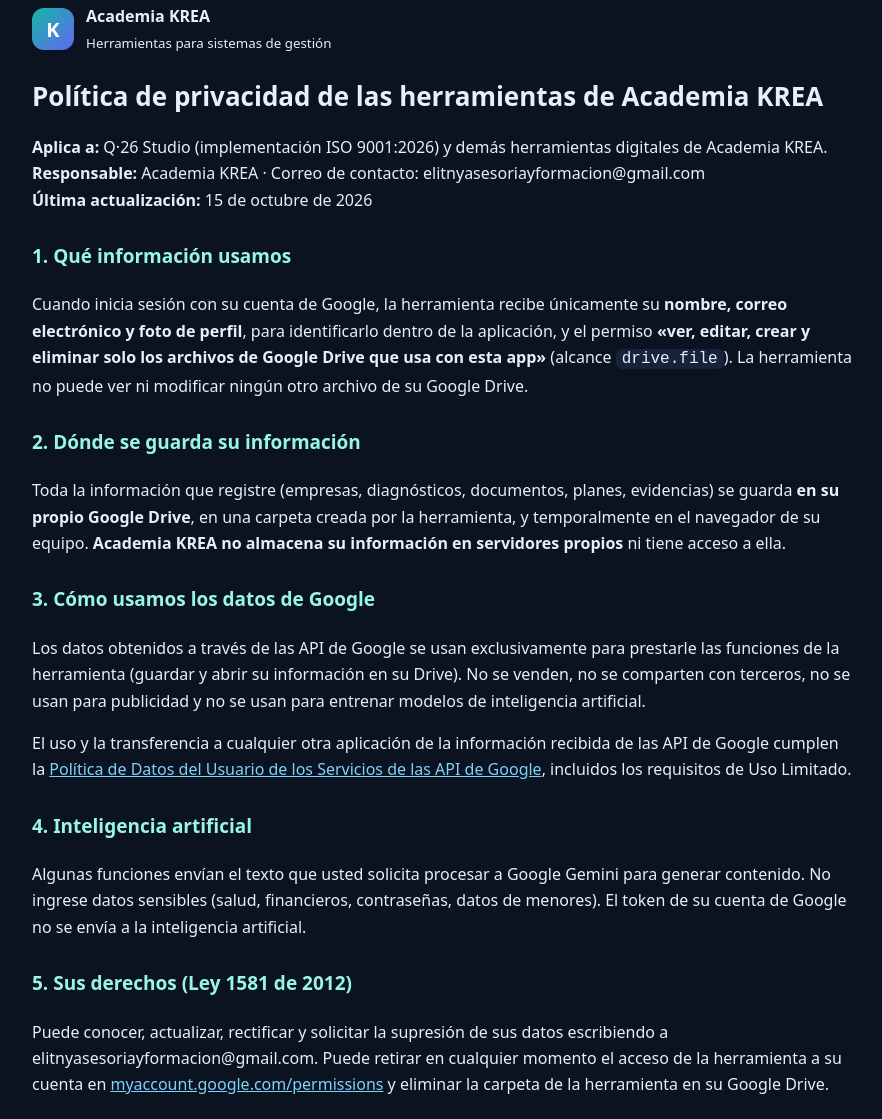
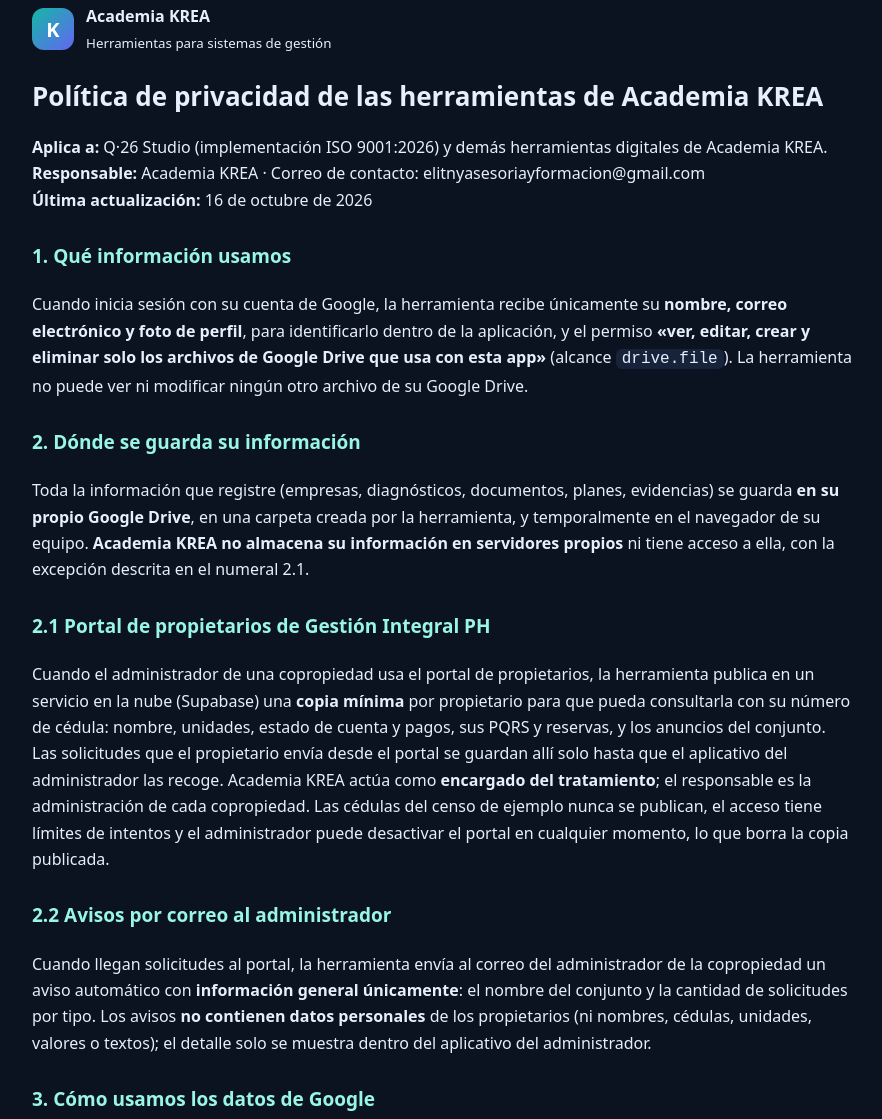
Before and after one commit to elitnyasesoriayformacion-debug/elitnyasesoriayformacion-debug.github.io, a plain HTML site: page politica-de-privacidad/index.html in a window 1280 px wide. Shown: the part 37-1156 px from the top of the page, without its empty margins (198-1080 px from the left). Drawn offline with Linux system fonts and the light colour scheme.

Commit message:
Política: portal de propietarios PH y avisos por correo

```diff
--- a/politica-de-privacidad/index.html
+++ b/politica-de-privacidad/index.html
@@ -4,13 +4,17 @@
 h1,h2{line-height:1.25}h2{font-size:26px}h3{font-size:19px;margin-top:28px;color:#99f6e4}a{color:#7dd3fc}code{background:#16233a;padding:1px 6px;border-radius:6px}footer{margin-top:40px;color:#8393b3;font-size:14px}</style></head><body><main><header><b>K</b><div><strong>Academia KREA</strong><br><small>Herramientas para sistemas de gestión</small></div></header><h2>Política de privacidad de las herramientas de Academia KREA</h2>
 <p><strong>Aplica a:</strong> Q·26 Studio (implementación ISO 9001:2026) y demás herramientas digitales de Academia KREA.<br>
 <strong>Responsable:</strong> Academia KREA · Correo de contacto: elitnyasesoriayformacion@gmail.com<br>
-<strong>Última actualización:</strong> 15 de octubre de 2026</p>
+<strong>Última actualización:</strong> 16 de octubre de 2026</p>
 
 <h3>1. Qué información usamos</h3>
 <p>Cuando inicia sesión con su cuenta de Google, la herramienta recibe únicamente su <strong>nombre, correo electrónico y foto de perfil</strong>, para identificarlo dentro de la aplicación, y el permiso <strong>«ver, editar, crear y eliminar solo los archivos de Google Drive que usa con esta app»</strong> (alcance <code>drive.file</code>). La herramienta no puede ver ni modificar ningún otro archivo de su Google Drive.</p>
 
 <h3>2. Dónde se guarda su información</h3>
-<p>Toda la información que registre (empresas, diagnósticos, documentos, planes, evidencias) se guarda <strong>en su propio Google Drive</strong>, en una carpeta creada por la herramienta, y temporalmente en el navegador de su equipo. <strong>Academia KREA no almacena su información en servidores propios</strong> ni tiene acceso a ella.</p>
+<p>Toda la información que registre (empresas, diagnósticos, documentos, planes, evidencias) se guarda <strong>en su propio Google Drive</strong>, en una carpeta creada por la herramienta, y temporalmente en el navegador de su equipo. <strong>Academia KREA no almacena su información en servidores propios</strong> ni tiene acceso a ella, con la excepción descrita en el numeral 2.1.</p>
+<h3>2.1 Portal de propietarios de Gestión Integral PH</h3>
+<p>Cuando el administrador de una copropiedad usa el portal de propietarios, la herramienta publica en un servicio en la nube (Supabase) una <strong>copia mínima</strong> por propietario para que pueda consultarla con su número de cédula: nombre, unidades, estado de cuenta y pagos, sus PQRS y reservas, y los anuncios del conjunto. Las solicitudes que el propietario envía desde el portal se guardan allí solo hasta que el aplicativo del administrador las recoge. Academia KREA actúa como <strong>encargado del tratamiento</strong>; el responsable es la administración de cada copropiedad. Las cédulas del censo de ejemplo nunca se publican, el acceso tiene límites de intentos y el administrador puede desactivar el portal en cualquier momento, lo que borra la copia publicada.</p>
+<h3>2.2 Avisos por correo al administrador</h3>
+<p>Cuando llegan solicitudes al portal, la herramienta envía al correo del administrador de la copropiedad un aviso automático con <strong>información general únicamente</strong>: el nombre del conjunto y la cantidad de solicitudes por tipo. Los avisos <strong>no contienen datos personales</strong> de los propietarios (ni nombres, cédulas, unidades, valores o textos); el detalle solo se muestra dentro del aplicativo del administrador.</p>
 
 <h3>3. Cómo usamos los datos de Google</h3>
 <p>Los datos obtenidos a través de las API de Google se usan exclusivamente para prestarle las funciones de la herramienta (guardar y abrir su información en su Drive). No se venden, no se comparten con terceros, no se usan para publicidad y no se usan para entrenar modelos de inteligencia artificial.</p>
```
